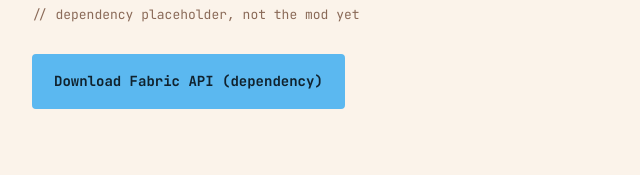
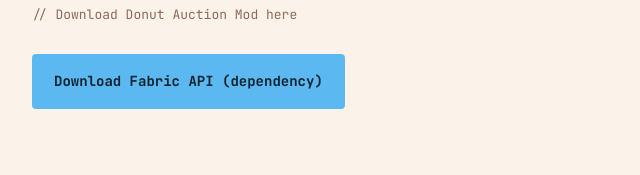
Before and after one commit to donutauctionmod/Donut-Auction-Mod, a plain HTML site: page index.html in a window 1280 px wide. Shown: the part 3112-3287 px from the top of the page, 108-748 px from the left. Drawn offline with nearby package versions, Linux system fonts and the light colour scheme.

Commit message:
Update index.html

```diff
--- a/index.html
+++ b/index.html
@@ -301,7 +301,7 @@ footer{margin-top:80px;padding:28px 0 48px;border-top:2px solid var(--ink);font-
 
     <section id="download">
       <h2>Download</h2>
-      <p class="kicker">// dependency placeholder, not the mod yet</p>
+      <p class="kicker">// Download Donut Auction Mod here</p>
       <a class="btn primary" id="modrinth-btn-2" href="#download" aria-disabled="true">Download Fabric API (dependency)</a>
     </section>
   </main>
```
